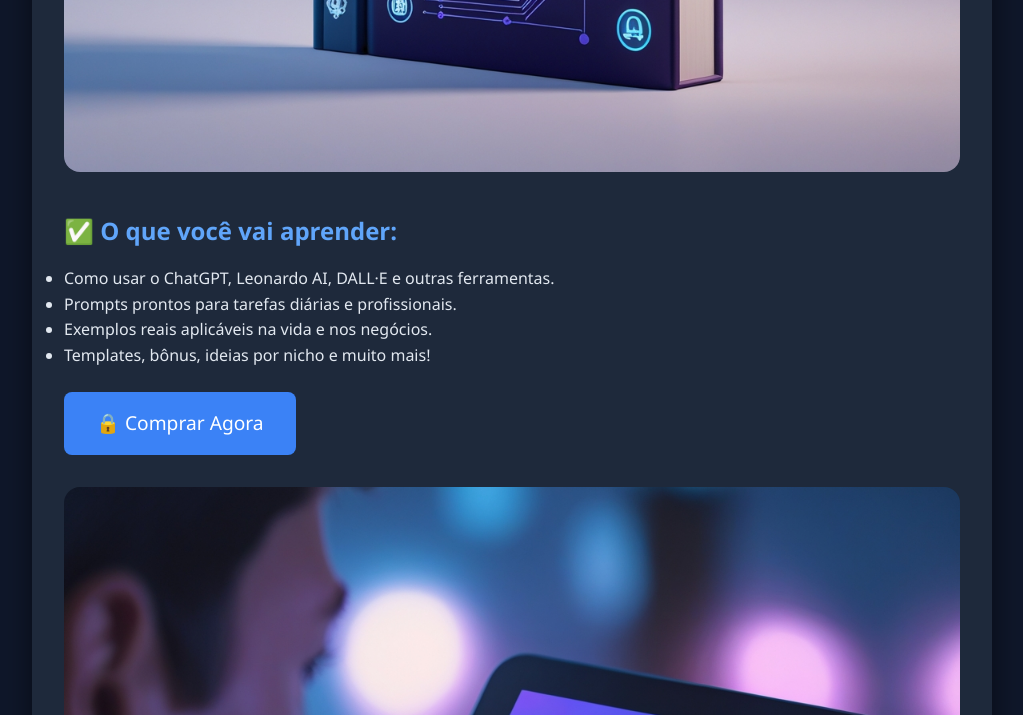
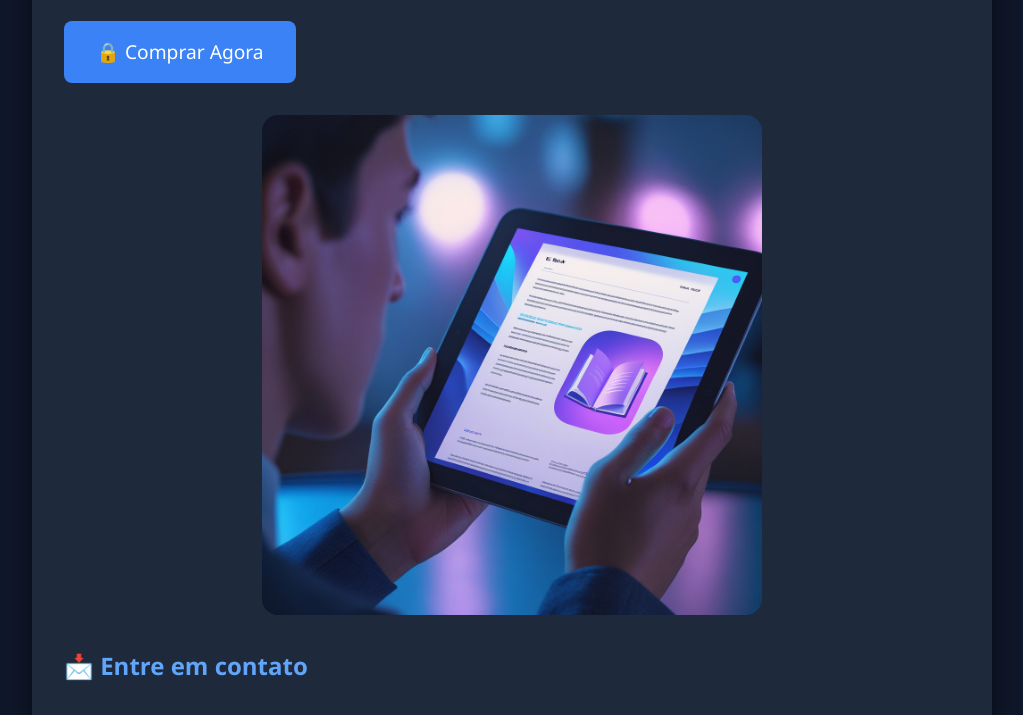
Before and after one commit to Eduardoserafimdesign/ianapratica, a plain HTML site: page index.html in a window 1280 px wide. Shown: the part 932-1647 px from the top of the page, without its empty margins (128-1151 px from the left). Drawn offline with Linux system fonts and the light colour scheme.

Commit message:
Update index.html

```diff
--- a/index.html
+++ b/index.html
@@ -37,10 +37,12 @@
       margin-bottom: 1rem;
     }
 
-    img.cover {
-      max-width: 100%;
+    img.cover, img.extra-img {
+      width: 100%;
+      max-width: 500px;
+      display: block;
+      margin: 2rem auto;
       border-radius: 1rem;
-      margin-bottom: 2rem;
     }
 
     .cta {
@@ -81,12 +83,6 @@
       border-radius: 0.5rem;
       cursor: pointer;
     }
-
-    .extra-img {
-      max-width: 100%;
-      border-radius: 1rem;
-      margin-top: 2rem;
-    }
   </style>
 </head>
 
```
